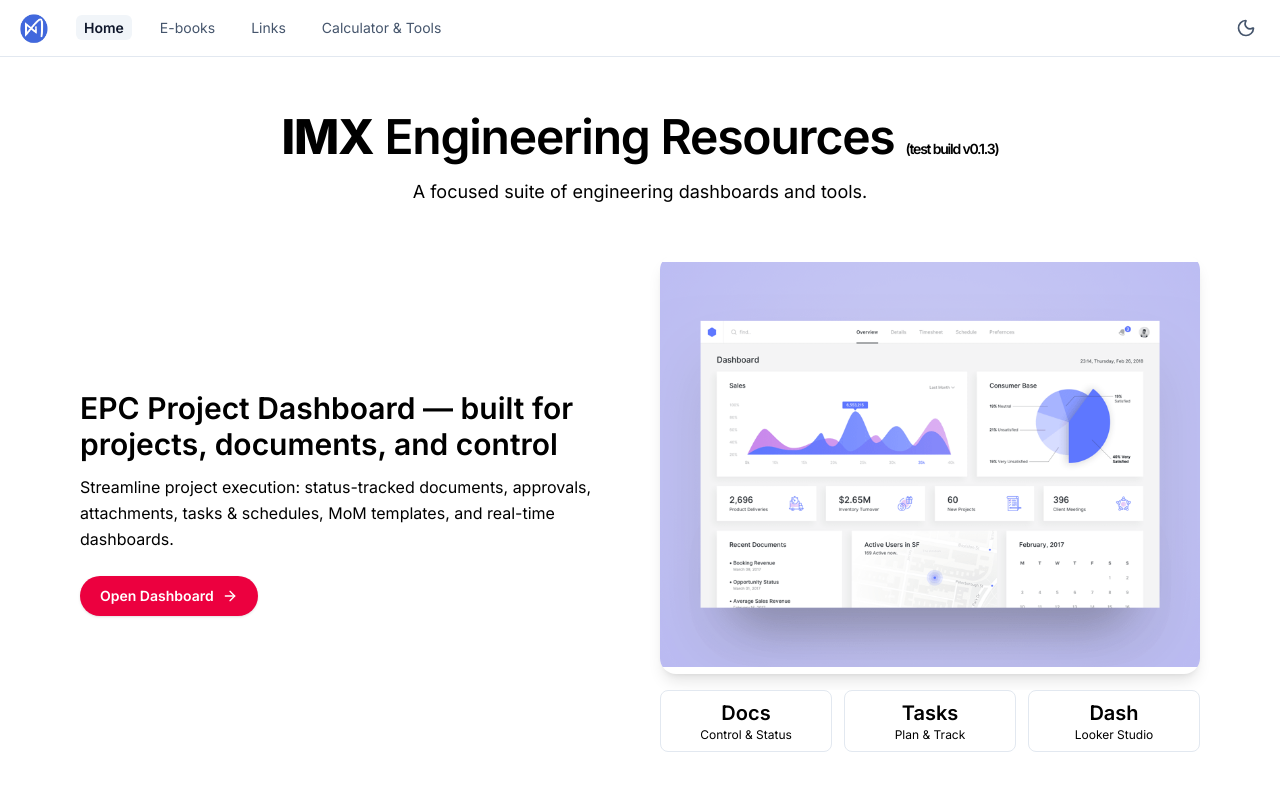
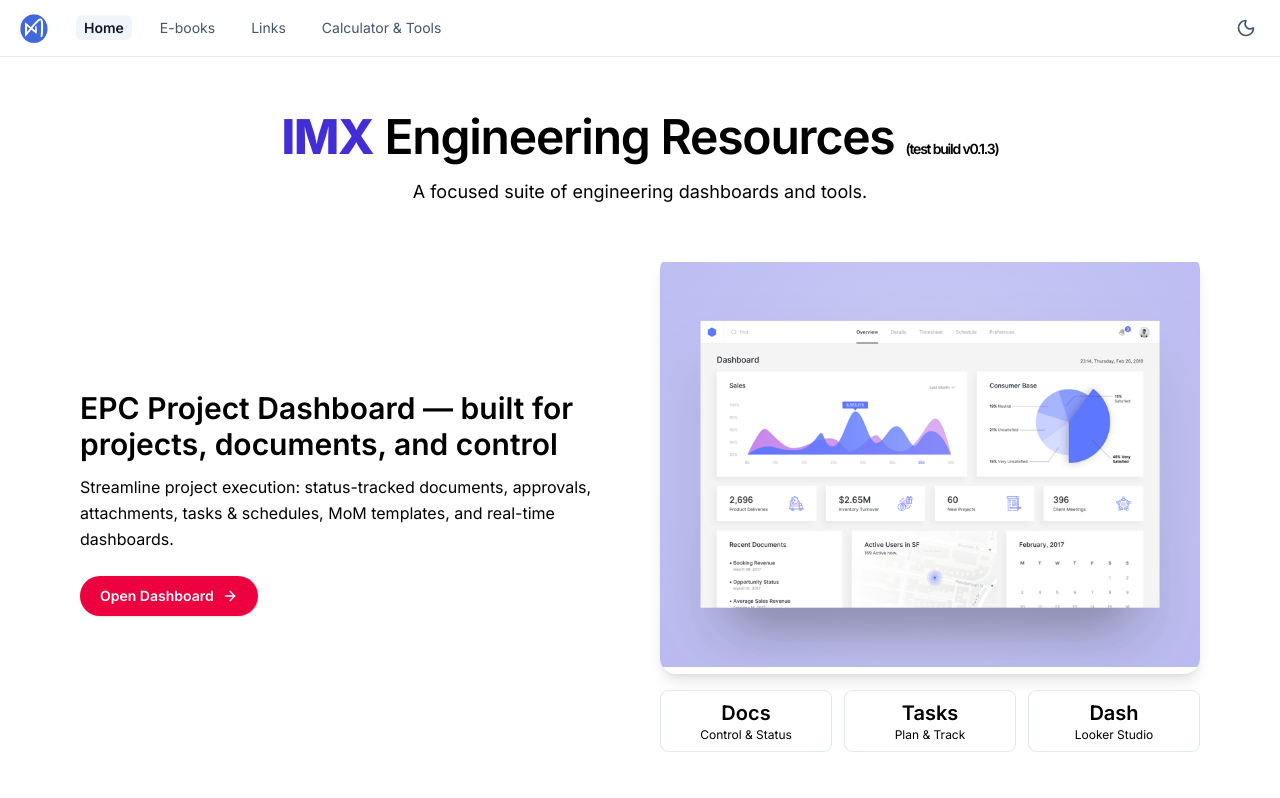
Before and after one commit to raflyrayhan/imx-calc, a Next.js app: page / in a window 1280 px wide. Shown: the top 798 px of the page. Built offline with nearby package versions, Linux system fonts and the light colour scheme.

Commit message:
logo edit

```diff
--- a/app/page.tsx
+++ b/app/page.tsx
@@ -92,7 +92,7 @@ export default function HomePage() {
           variants={fadeUp}
           className="text-4xl md:text-5xl font-semibold tracking-tight text-slate-900 dark:text-slate-100"
         >
-          <span className="text-indigo-700 dark:text-indigo-600 font-extrabold">IMX</span>{" "}
+          <strong className="text-indigo-700 dark:text-indigo-600 font-extrabold">IMX</strong>{" "}
           Engineering Resources{" "}
           <span className="text-slate-500 dark:text-slate-400 text-sm">(test build v0.1.3)</span>
         </motion.h1>
```
